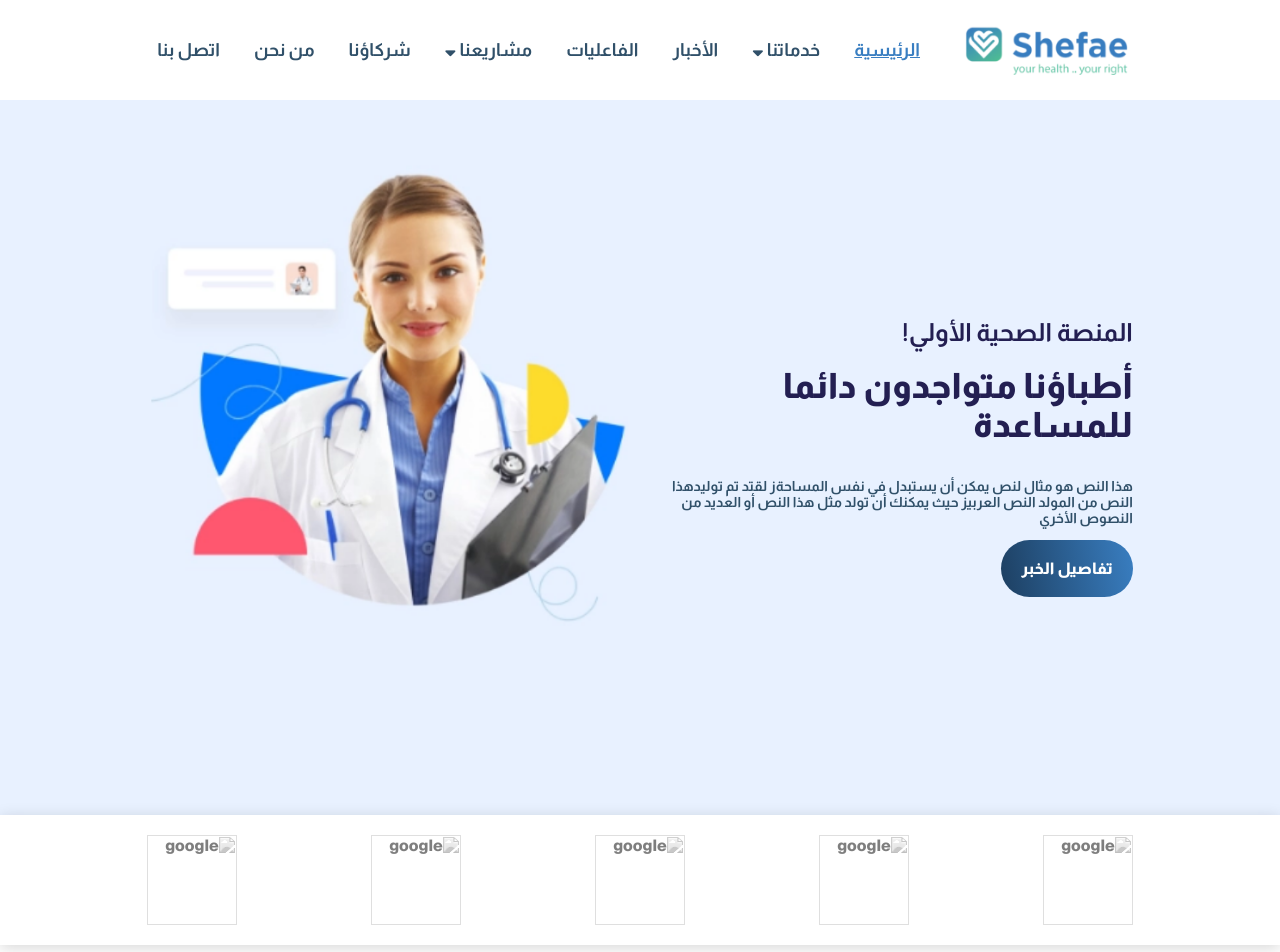
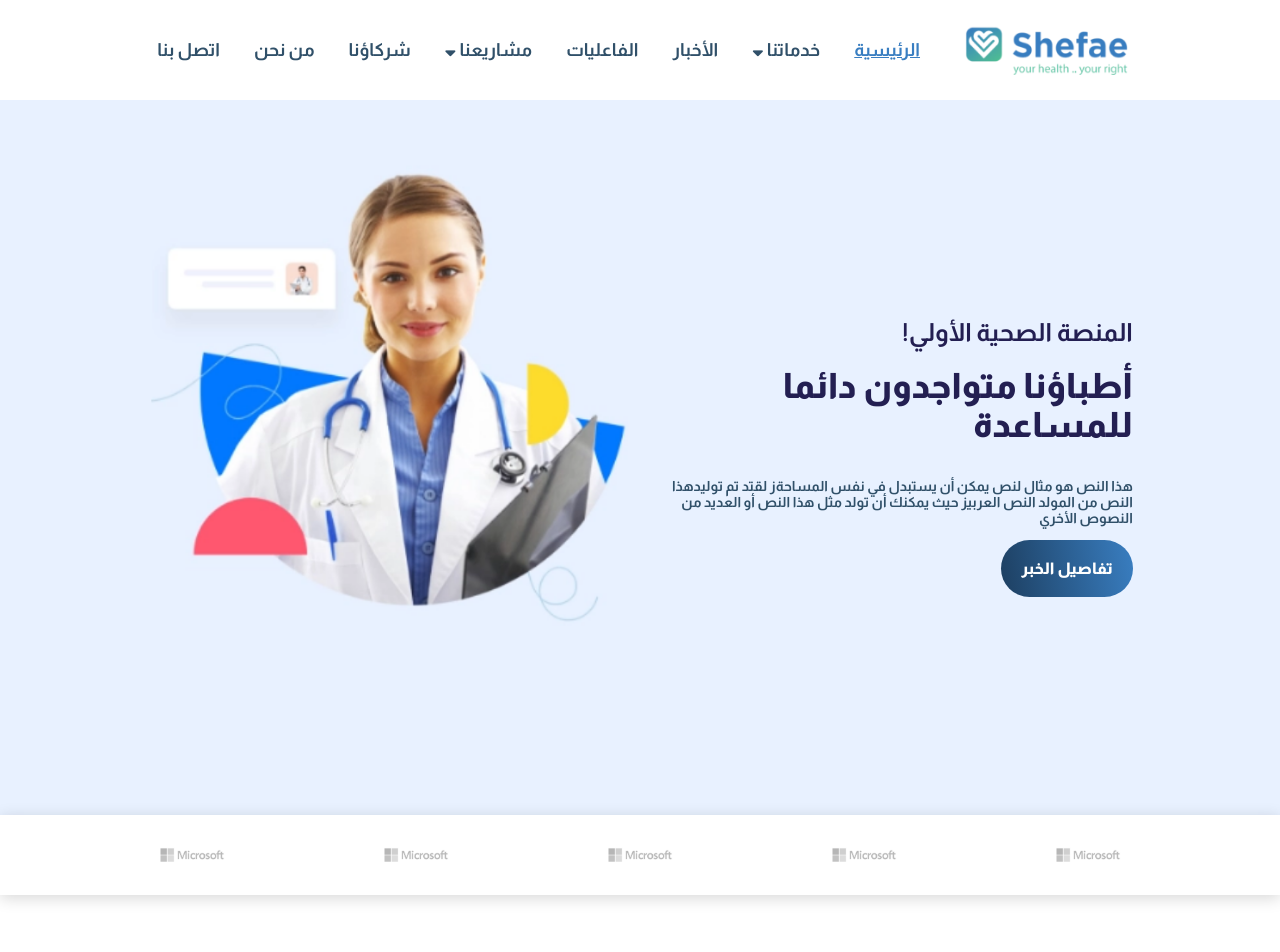
Before and after one commit to Ahmedloll/Shefae, a plain HTML site: page index.html in a window 1280 px wide. Shown: the top 952 px of the page. Drawn offline with nearby package versions, Linux system fonts and the light colour scheme.

Commit message:
initializing pages

```diff
--- a/index.html
+++ b/index.html
@@ -74,11 +74,11 @@
         <img src="img/Mask Group 4.png" alt="banner" />
       </section>
       <div class="flex space-between logos">
-        <img src="img/google.png.crdownload" alt="google" />
-        <img src="img/google.png.crdownload" alt="google" />
-        <img src="img/google.png.crdownload" alt="google" />
-        <img src="img/google.png.crdownload" alt="google" />
-        <img src="img/google.png.crdownload" alt="google" />
+        <img src="img/microsoft.png" alt="microsoft" />
+        <img src="img/microsoft.png" alt="microsoft" />
+        <img src="img/microsoft.png" alt="microsoft" />
+        <img src="img/microsoft.png" alt="microsoft" />
+        <img src="img/microsoft.png" alt="microsoft" />
       </div>
       <section class="flex space-between complete-organization">
         <div class="right-sec flex col center">
```
Also changed, not shown: img/google.png (deleted), img/microsoft.png (added).
